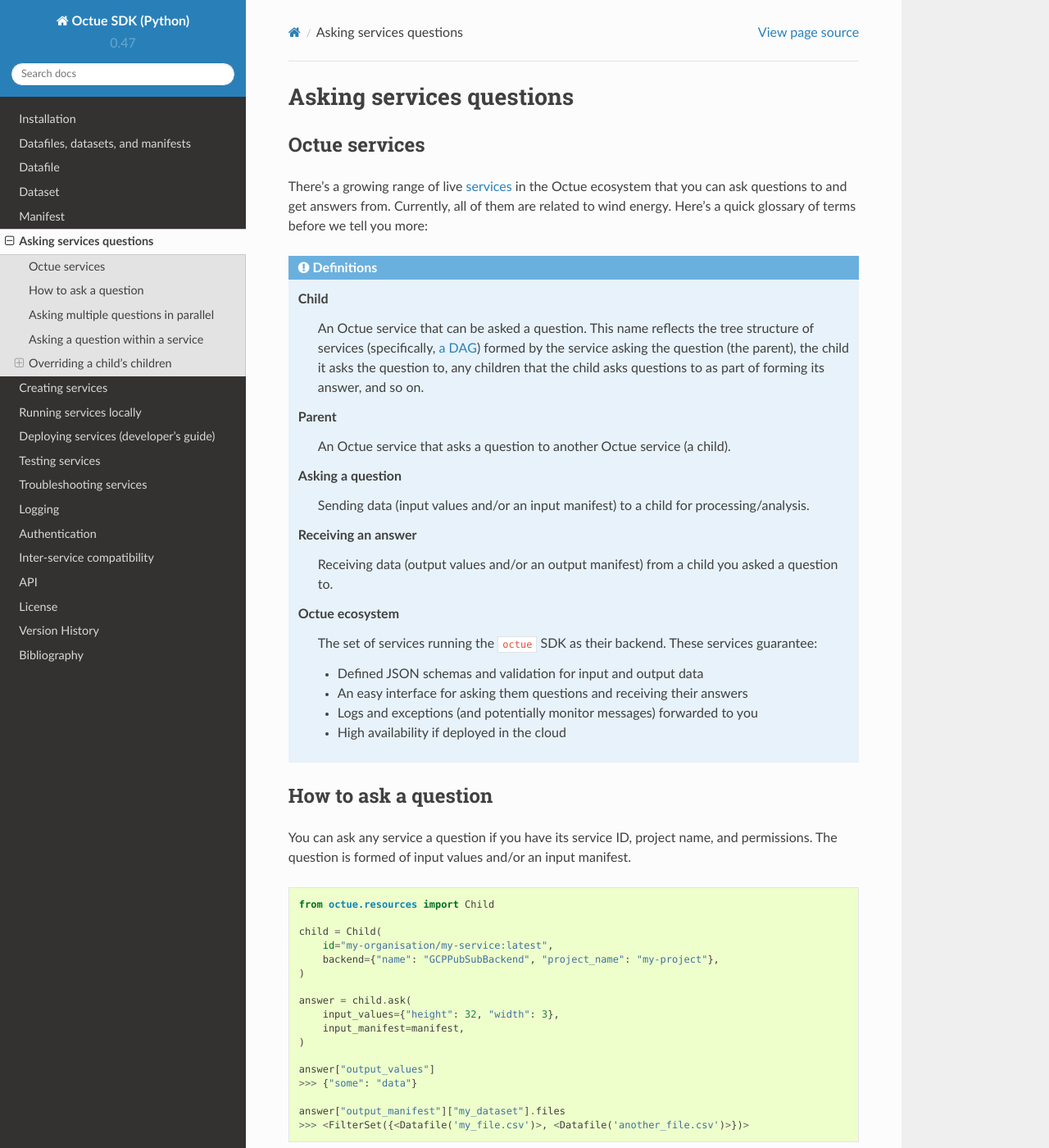
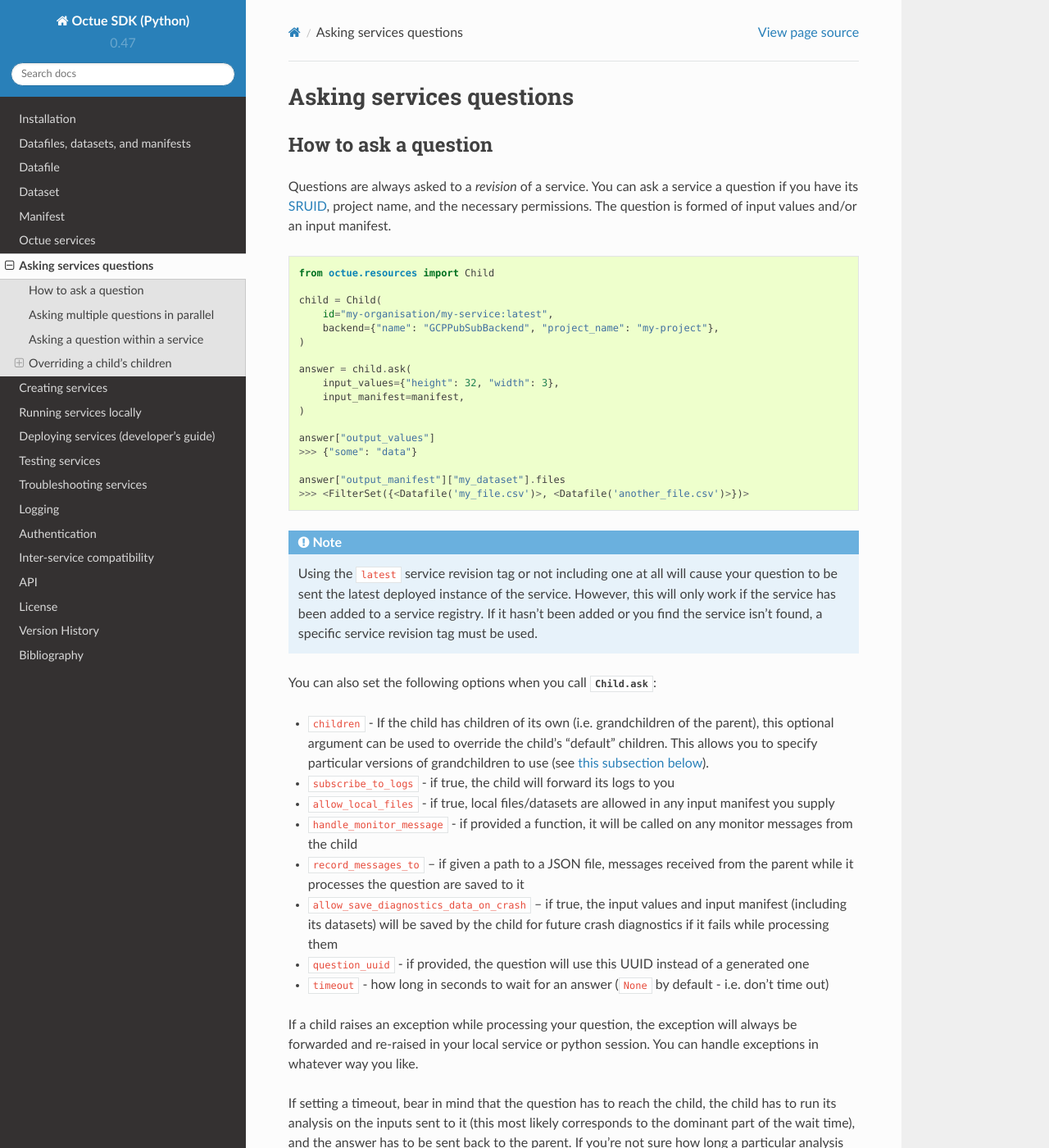
Before and after one commit to octue/octue-sdk-python, a Sphinx documentation site: the page built from docs/source/asking_questions.rst, in a window 1280 px wide and 1400 px high. Shown: the whole window at 82% size. Built offline with Sphinx 7.4.7 and the Read the Docs theme 2.0.0, drawn with Linux system fonts in a browser that asks for light colours; some of the changed text lies outside the part shown.

Commit message:
DOC: Improve service naming docs
skipci

```diff
--- a/docs/source/asking_questions.rst
+++ b/docs/source/asking_questions.rst
@@ -4,43 +4,11 @@
 Asking services questions
 =========================
 
-Octue services
-==============
-
-There's a growing range of live :ref:`services <service_definition>` in the Octue ecosystem that you can ask questions
-to and get answers from. Currently, all of them are related to wind energy. Here's a quick glossary of terms before we
-tell you more:
-
-.. admonition:: Definitions
-
-    Child
-        An Octue service that can be asked a question. This name reflects the tree structure of services (specifically,
-        `a DAG <https://en.wikipedia.org/wiki/Directed_acyclic_graph>`_) formed by the service asking the question (the
-        parent), the child it asks the question to, any children that the child asks questions to as part of forming
-        its answer, and so on.
-
-    Parent
-        An Octue service that asks a question to another Octue service (a child).
-
-    Asking a question
-        Sending data (input values and/or an input manifest) to a child for processing/analysis.
-
-    Receiving an answer
-       Receiving data (output values and/or an output manifest) from a child you asked a question to.
-
-    Octue ecosystem
-       The set of services running the ``octue`` SDK as their backend. These services guarantee:
-
-       - Defined JSON schemas and validation for input and output data
-       - An easy interface for asking them questions and receiving their answers
-       - Logs and exceptions (and potentially monitor messages) forwarded to you
-       - High availability if deployed in the cloud
-
-
 How to ask a question
 =====================
-You can ask any service a question if you have its service ID, project name, and permissions. The question is formed of
-input values and/or an input manifest.
+Questions are always asked to a *revision* of a service. You can ask a service a question if you have its
+:ref:`SRUID <sruid_definition>`, project name, and the necessary permissions. The question is formed of input values
+and/or an input manifest.
 
 .. code-block:: python
 
@@ -63,11 +31,13 @@
     >>> <FilterSet({<Datafile('my_file.csv')>, <Datafile('another_file.csv')>})>
 
 
+.. _using_latest_revision_tag:
+
 .. note::
 
-    Using the ``latest`` service revision tag will send your question to the latest deployed version of the service.
-    However, this will only work if the service has been added to a service registry. If it hasn't or the service isn't
-    found, use a specific service revision tag.
+    Using the ``latest`` service revision tag or not including one at all will cause your question to be sent the latest
+    deployed instance of the service. However, this will only work if the service has been added to a service registry.
+    If it hasn't been added or you find the service isn't found, a specific service revision tag must be used.
 
 You can also set the following options when you call :mod:`Child.ask <octue.resources.child.Child.ask>`:
 
--- a/docs/source/index.rst
+++ b/docs/source/index.rst
@@ -10,8 +10,8 @@
 .. admonition:: Definition
 
     Octue service
-        An Octue data service, digital twin, or application that can be asked questions, process them, and send answers.
-        Octue services can communicate with each other with no extra setup.
+        An Octue data service, digital twin, or application that can be asked questions, process them, and return
+        answers. Octue services can communicate with each other with minimal extra setup.
 
 
 Key features
@@ -82,6 +82,7 @@
    datafile
    dataset
    manifest
+   services
    asking_questions
    creating_services
    running_services_locally
```
Also changed, not shown: docs/source/creating_services.rst (+1 -38 lines), docs/source/services.rst (added, +90 -0 lines).
